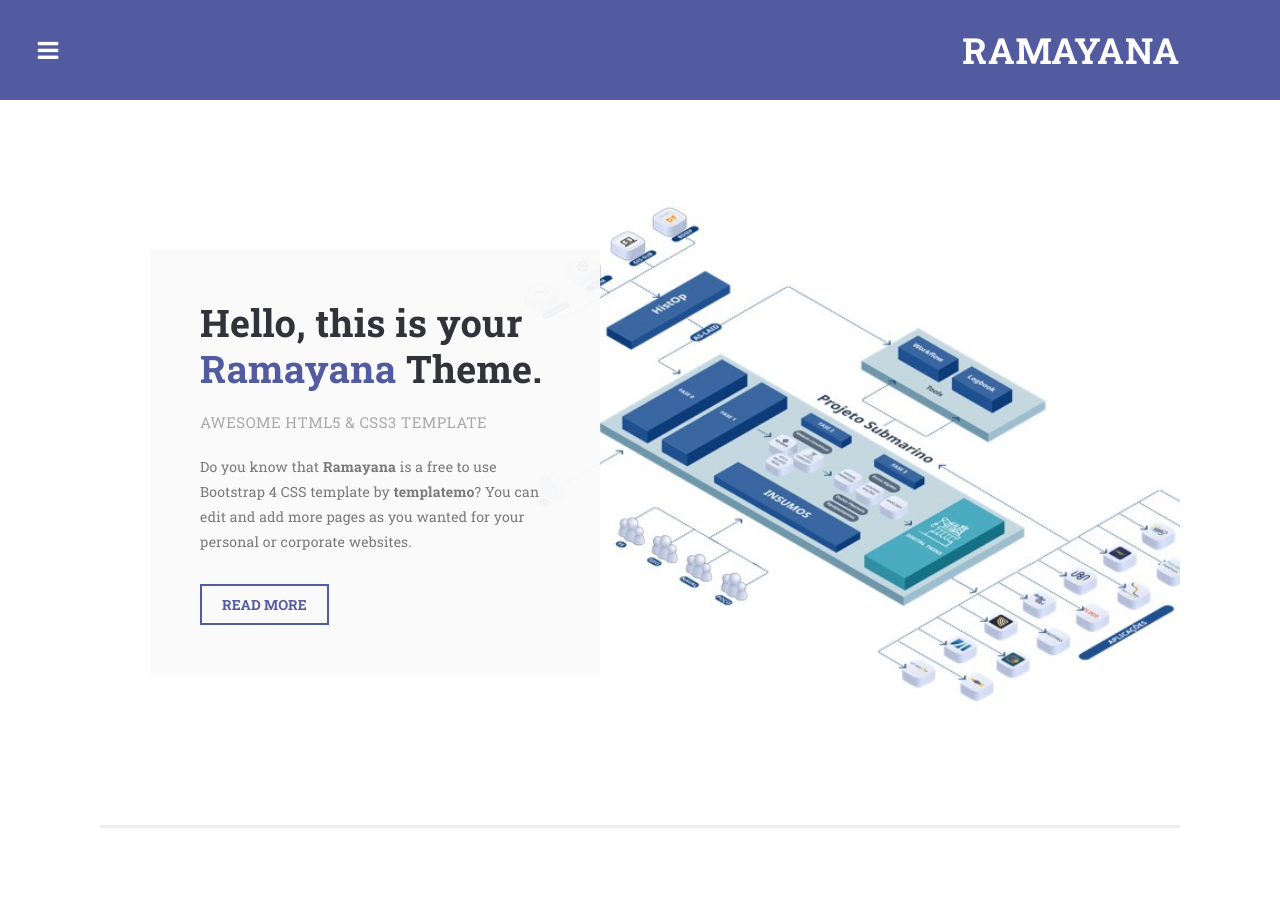
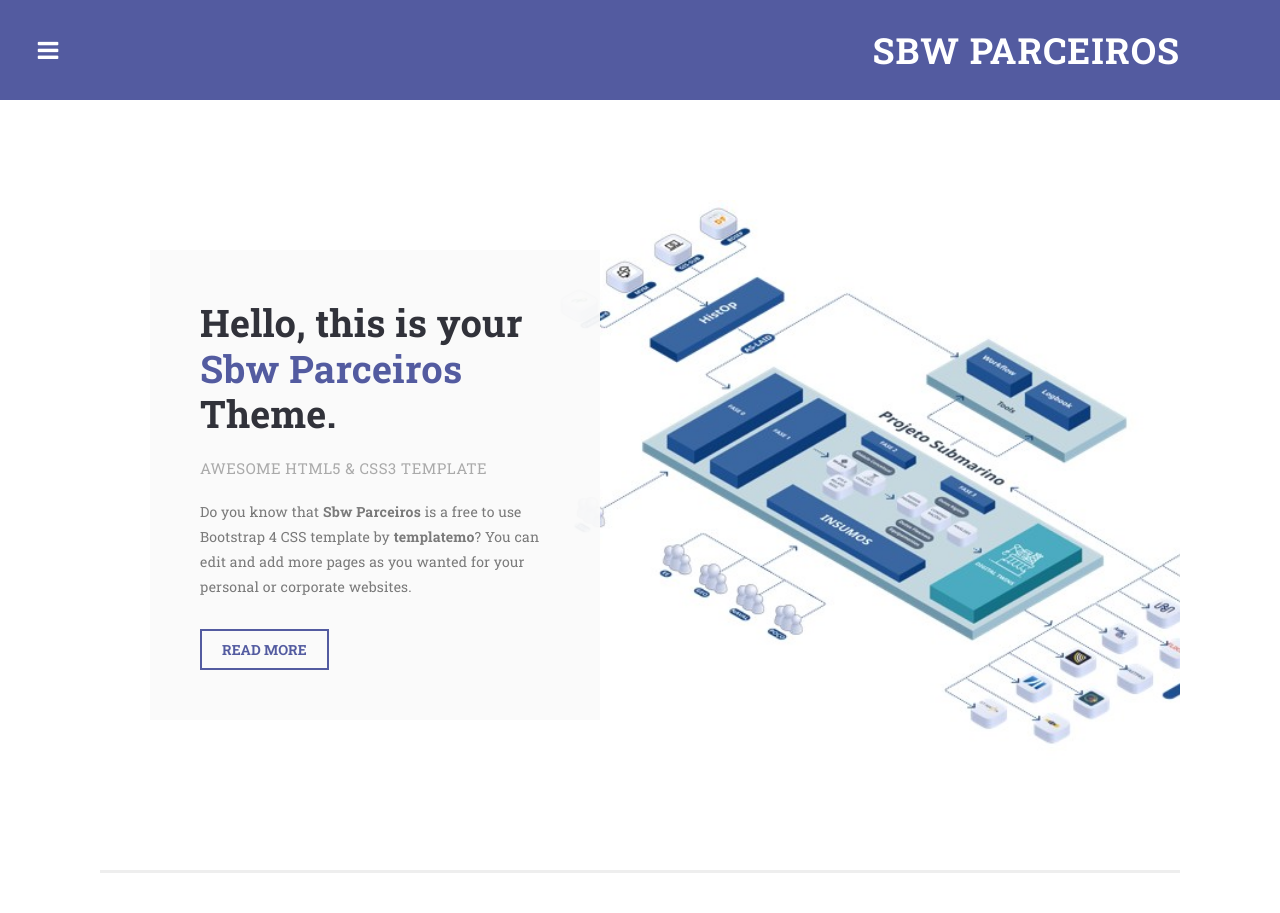
Before and after one commit to OnnaBugeisha87/swbparceiros.github.io, a plain HTML site: page index.html in a window 1280 px wide. Shown: the top 913 px of the page. Drawn offline with Linux system fonts and the light colour scheme.

Commit message:
Add files via upload

```diff
--- a/index.html
+++ b/index.html
@@ -9,14 +9,14 @@
     <meta name="author" content="">
     <link href="https://fonts.googleapis.com/css?family=Roboto:100,300,400,500,700" rel="stylesheet">
 
-    <title>SWB Parceiros - Ecossistema Subweb</title>
+    <title>SBW PARCEIROS 4 CSS Template</title>
 
     <!-- Bootstrap core CSS -->
     <link href="vendor/bootstrap/css/bootstrap.min.css" rel="stylesheet">
 
 <!--
-SWB Parceiros
-https://templatemo.com/tm-529-sbwparceiros
+SBW PARCEIROS CSS Template
+https://templatemo.com/tm-529-ramayana
 -->
 
     <!-- Additional CSS Files -->
@@ -38,7 +38,7 @@
             <!-- Header -->
             <header id="header">
               <div class="logo">
-                <a href="index.html">Ramayana</a>
+                <a href="index.html">Sbw Parceiros</a>
               </div>
             </header>
 
@@ -51,9 +51,9 @@
                       <div class="row">
                         <div class="col-md-12">
                           <div class="banner-caption">
-                            <h4>Hello, this is your <em>Ramayana</em> Theme.</h4>
+                            <h4>Hello, this is your <em>Sbw Parceiros</em> Theme.</h4>
                             <span>AWESOME HTML5 &amp; CSS3 TEMPLATE</span>
-                            <p>Do you know that <strong>Ramayana</strong> is a free to use Bootstrap 4 CSS template by <strong>templatemo</strong>? You can edit and add more pages as you wanted for your personal or corporate websites.</p>
+                            <p>Do you know that <strong>Sbw Parceiros</strong> is a free to use Bootstrap 4 CSS template by <strong>templatemo</strong>? You can edit and add more pages as you wanted for your personal or corporate websites.</p>
                             <div class="primary-button">
                               <a href="#">Read More</a>
                             </div>
```
Also changed, not shown: shortcodes.html (+4 -4 lines), simple_page.html (+5 -5 lines).
